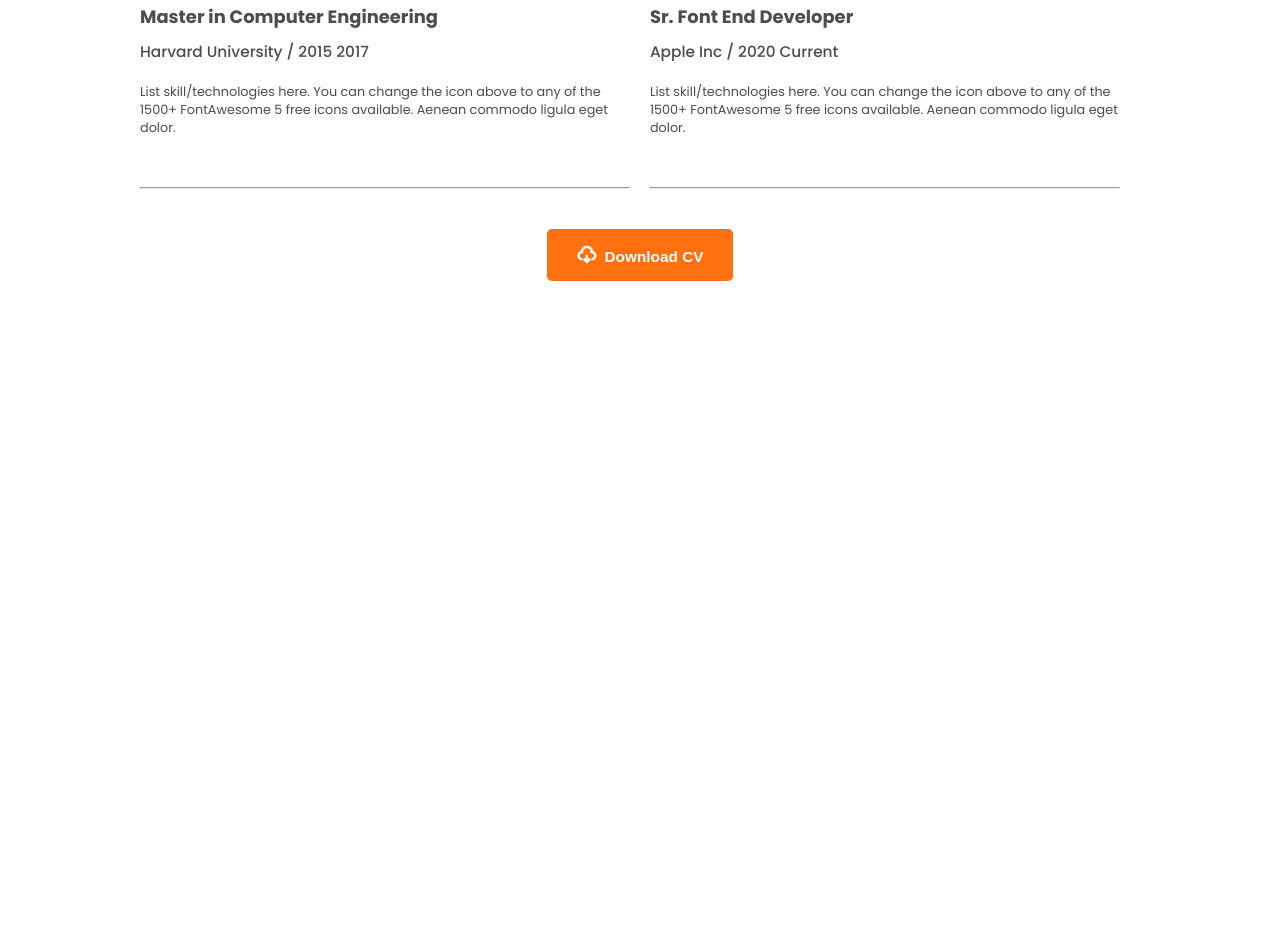
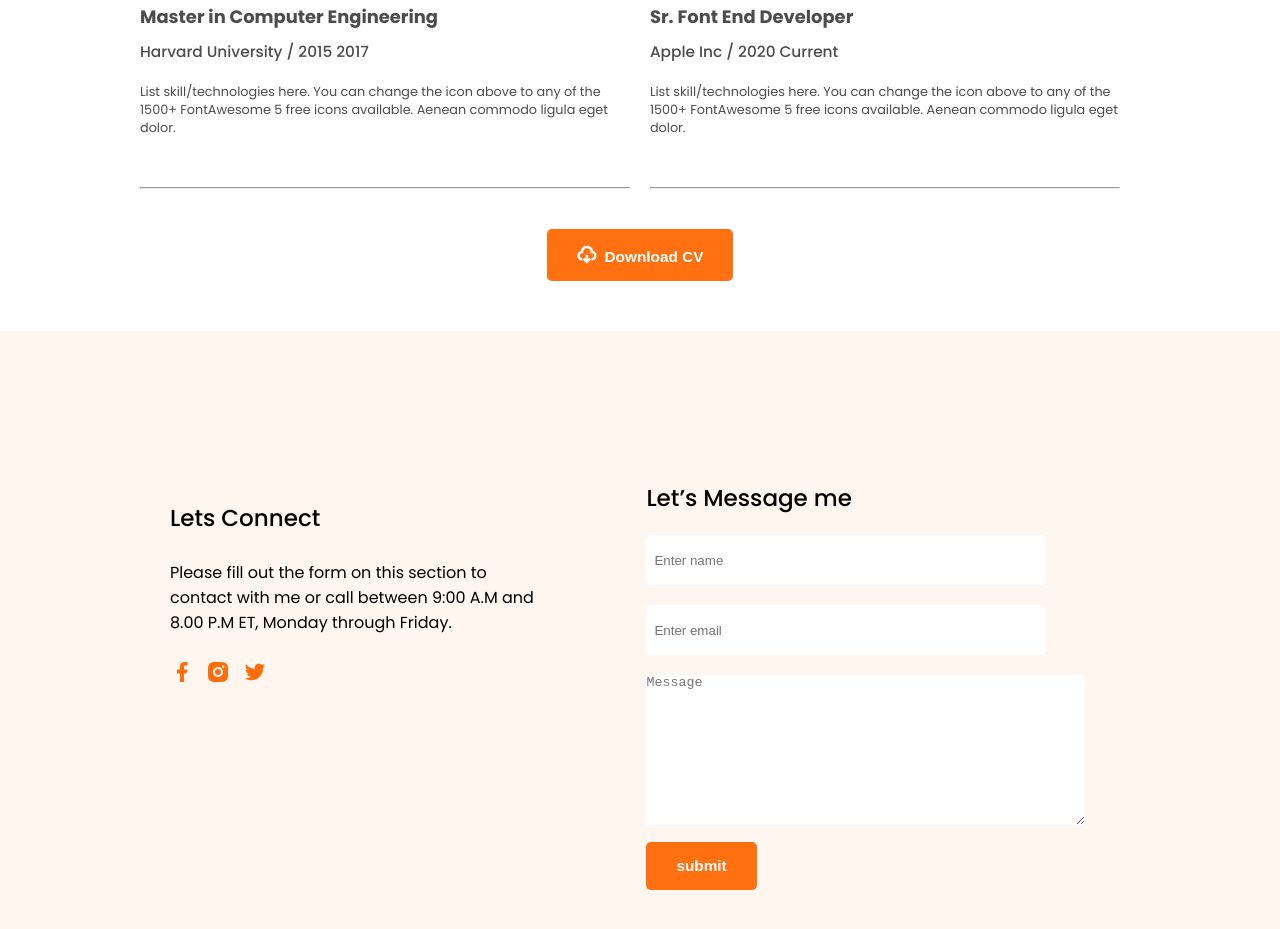
Before and after one commit to hellomaruf/Web-Developer-Portfolio-, a plain HTML site: page index.html in a window 1280 px wide. Shown: the part 2714-3643 px from the top of the page. Before the commit the page ends 3045 px from the top, so only its background shows below. Drawn offline with nearby package versions, Linux system fonts and the light colour scheme; a web font is replaced by a local one.

Commit message:
added footer

```diff
--- a/index.html
+++ b/index.html
@@ -215,6 +215,38 @@
         </div>
       </section>
     </main>
-    <footer></footer>
+    <!-- footer section -->
+
+    <footer>
+      <div class="allfooterContent">
+        <div class="footer-column">
+          <h2 class="section-title">Lets Connect</h2>
+          <p>
+            Please fill out the form on this section to contact with me or call
+            between 9:00 A.M and 8.00 P.M ET, Monday through Friday.
+          </p>
+          <div class="icon">
+            <img src="images/icons/facebook.png" alt="" srcset="" />
+            <img src="images/icons/insta.png" alt="" srcset="" />
+            <img src="images/icons/twitter.png" alt="" srcset="" />
+          </div>
+        </div>
+        <div class="footer-from">
+          <h2 class="form-title">Let’s Message me</h2>
+          <form action="">
+            <input type="name" required placeholder="Enter name" />
+            <input type="email" required placeholder="Enter email" />
+            <textarea
+              name="Message"
+              id=""
+              cols="53"
+              rows="10"
+              placeholder="Message"
+            ></textarea>
+          </form>
+          <button type="submit" class="primaryn-btn">submit</button>
+        </div>
+      </div>
+    </footer>
   </body>
 </html>
--- a/styles/style.css
+++ b/styles/style.css
@@ -210,3 +210,50 @@ education-content,
   text-align: center;
   margin-bottom: 50px;
 }
+/* footer section */
+footer {
+  background-color: #fff6ef;
+}
+footer .allfooterContent {
+  width: 100%;
+  display: flex;
+
+  padding: 150px 150px;
+  justify-content: center;
+}
+.footer-column {
+  padding: 20px;
+}
+form input {
+  width: 400px;
+  height: 50px;
+  margin: 10px 0;
+  padding: 0 8px;
+  border: none;
+  border-radius: 5px;
+}
+form textarea {
+  border: none;
+  margin: 10px 0;
+}
+.footer-from {
+  padding-left: 80px;
+}
+.footer-column h2,
+.footer-from h2 {
+  font-size: 1.8vw;
+  font-weight: 500;
+  padding-bottom: 10px;
+}
+.footer-column p {
+  padding: 15px 0;
+}
+.icon {
+  padding: 10px 0;
+}
+.icon img {
+  padding-right: 8px;
+}
+textarea ::placeholder {
+  padding: 10px 5px;
+}
```
